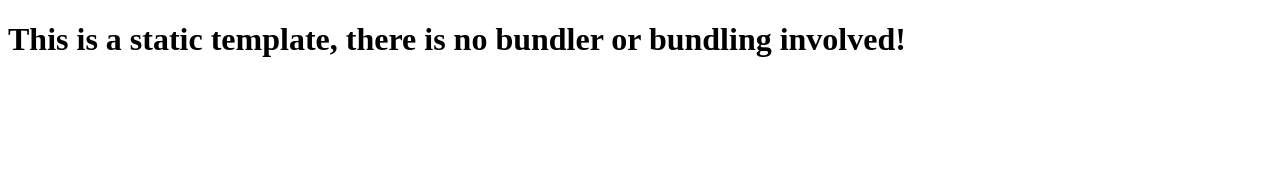
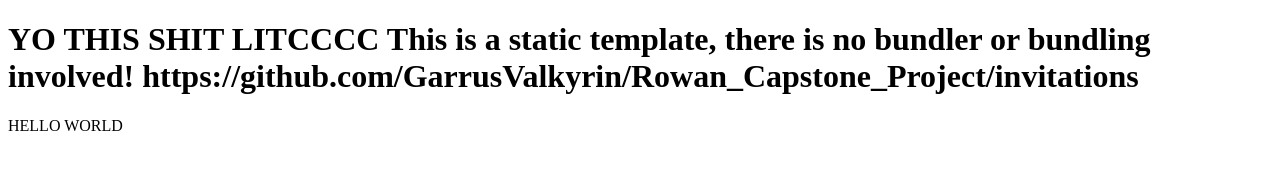
Before and after one commit to RBourne1/Rowan_Capstone_Project, a website: page index.html in a window 1280 px wide. Drawn offline with Linux system fonts and the light colour scheme.

Commit message:
Commit 1
I added test crap

```diff
--- a/index.html
+++ b/index.html
@@ -7,8 +7,10 @@
     <title>Static Template</title>
   </head>
   <body>
-    <h1>
+    <h1>YO THIS SHIT LITCCCC
       This is a static template, there is no bundler or bundling involved!
+      https://github.com/GarrusValkyrin/Rowan_Capstone_Project/invitations
     </h1>
+    <h2></h2></h2>HELLO WORLD</h2>
   </body>
 </html>
```
